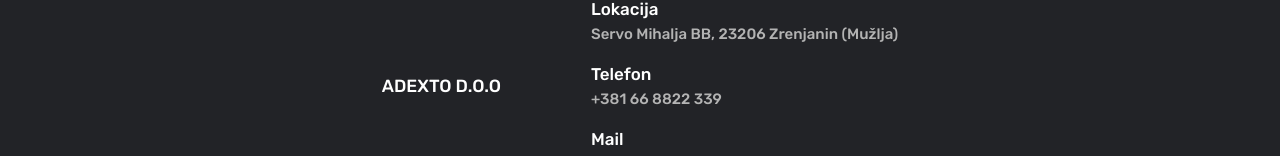
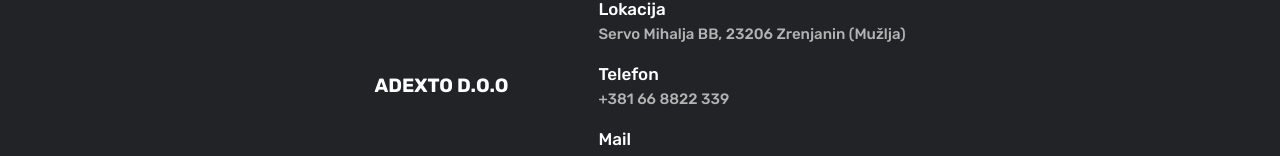
Before and after one commit to CsongorD/Adexto, a React (Vite) app: page / in a window 1280 px wide. Shown: the part 1609-1765 px from the top of the page. Built offline with nearby package versions, Linux system fonts and the light colour scheme; some icons are missing.

Commit message:
change p tag to h3

```diff
--- a/src/components/Footer/Footer.jsx
+++ b/src/components/Footer/Footer.jsx
@@ -7,7 +7,7 @@
 const Footer = () => {
   return (
     <footer className="footer">
-      <p className="footer-title">ADEXTO D.O.O</p>
+      <h3 className="footer-title">ADEXTO D.O.O</h3>
       <div className="footer-container">
         <FooterItem
           icon={<LocationIcon />}
```
